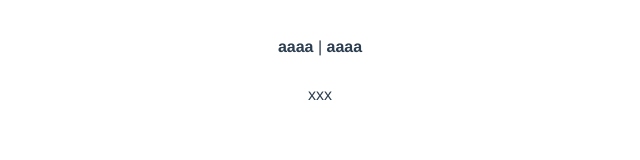
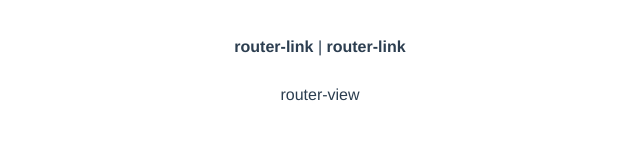
Before and after one commit to lczCoder/fe-Source-Code, a Vue app in the folder part-1-vuerouter/: page / in a window 1280 px wide. Shown: the top 160 px of the page, without its empty margins (320-960 px from the left). Built offline with nearby package versions, Linux system fonts and the light colour scheme.

Commit message:
add:router render函数渲染

```diff
--- a/part-1-vuerouter/src/k-router/k-router.js
+++ b/part-1-vuerouter/src/k-router/k-router.js
@@ -21,10 +21,14 @@ VueRouter1.install = function (_Vue) {
 
   //   定义组件
   Vue.component('router-link',{
-      template:'<a>aaaa</a>'
+     render: h=>{
+         return h('a','router-link')
+     }
   });
   Vue.component('router-view',{
-    template:'<div>xxx</div>'
+    render:h=>{
+        return h('div','router-view')
+    }
 })
 };
 
```
